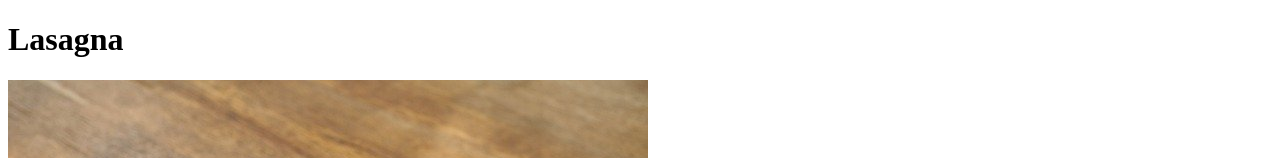
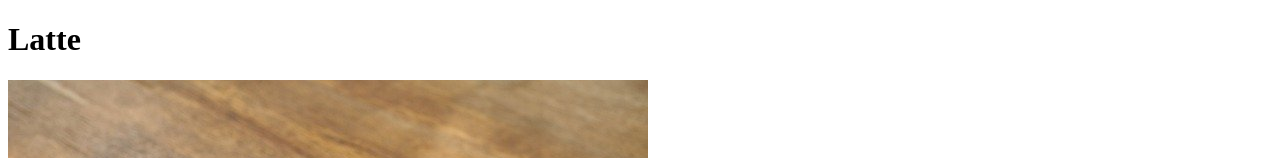
Before and after one commit to alexeerma/Odin-project-stuff, a plain HTML site: page odin-recipes/recipes/latte.html in a window 1280 px wide. Shown: the top 158 px of the page. Drawn offline with Linux system fonts and the light colour scheme.

Commit message:
Last changes to latte and mango

```diff
--- a/odin-recipes/recipes/latte.html
+++ b/odin-recipes/recipes/latte.html
@@ -7,13 +7,13 @@
     <head>
         <meta charset="utf-8">
         <meta http-equiv="X-UA-Compatible" content="IE=edge">
-        <title>Lasagna</title>
+        <title>Latte</title>
         <meta name="description" content="">
         <meta name="viewport" content="width=device-width, initial-scale=1">
         <link rel="stylesheet" href="">
     </head>
     <body>
-        <h1>Lasagna</h1>
+        <h1>Latte</h1>
         <img src="../pictures/latte.jpg" alt="lasagna">
         <h3>Recipe</h3>
         <div class="paragraph">
```
Also changed, not shown: odin-recipes/recipes/mango-chia-pudding.html (+1 -1 lines).
